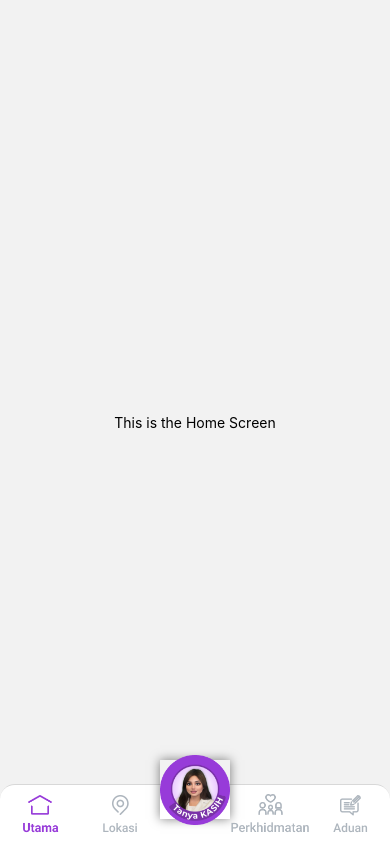
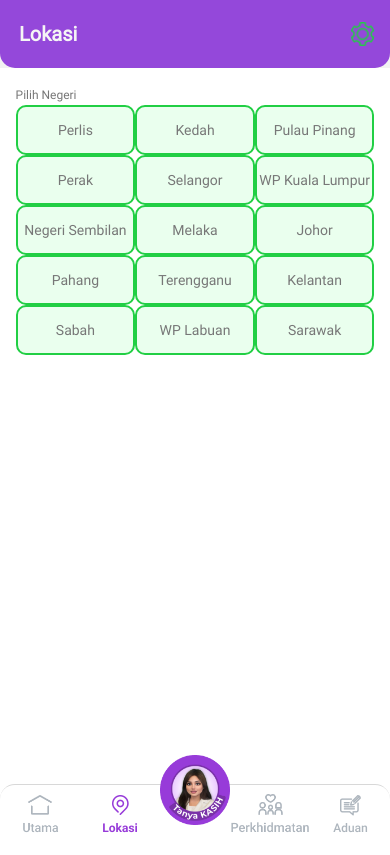
Before and after one commit to enzeeTech/LPPKNApp, a React Native app: screen /LocationScreen in a window 390 px wide. Built offline with nearby package versions, Linux system fonts and the light colour scheme.

Commit message:
Started implementation of LocationScreen
- Header complete
- state selector implemented

TO-DO
- correct state selector layout
- implement list items with scroll view
- set list item to be clickable

```diff
--- a/App.js
+++ b/App.js
@@ -1,11 +1,11 @@
-import { StatusBar } from 'expo-status-bar';
 import { StyleSheet, Text, View, Image, TouchableOpacity, SafeAreaView, Platform} from 'react-native';
 import { useFonts } from 'expo-font';
+import { useCallback } from 'react';
 import { NavigationContainer } from '@react-navigation/native';
 import { createBottomTabNavigator } from '@react-navigation/bottom-tabs';
+import HomeScreen from './app/screens/homeScreen/index';
+import LocationScreen from './app/screens/locationScreen/index';
 import LocationInfoScreen from './app/screens/locationInfoScreen/index';
-import HomeScreen from './app/screens/homeScreen/index';
-import LocationScreen from './app/screens/locationInfoScreen/index';
 import ChatScreen from './app/screens/chatScreen/index';
 import SupportScreen from './app/screens/supportScreen/index';
 import FeedbackScreen from './app/screens/feedbackScreen/index';
@@ -14,7 +14,6 @@ import { SafeAreaProvider } from 'react-native-safe-area-context';
 
 const Tab = createBottomTabNavigator();
 
-
 const tabBarOptions = {
   showLabel: false
 };
@@ -22,11 +21,11 @@ const tabBarOptions = {
 export default function App() {
   // Load the custom font
   const [loaded] = useFonts({
-    'roboto-regular': require('./app/assets/fonts/Roboto-Regular.ttf'),
+    'Roboto-Regular': require('./app/assets/fonts/Roboto-Regular.ttf'),
   });
 
   if (!loaded) {
-    // Font is not loaded yet
+    // Font is not loaded yet, you can return a loading indicator or null
     return null;
   }
 
@@ -75,7 +74,7 @@ export default function App() {
                 iconSource = focused
                   ? require('./app/assets/UtamaActive.png')
                   : require('./app/assets/utamaIcon.png');
-              } else if (route.name === 'LocationInfoScreen') {
+              } else if (route.name === 'LocationScreen') {
                 iconSource = focused
                   ? require('./app/assets/LokasiActive.png')
                   : require('./app/assets/lokasiIcon.png');
@@ -111,9 +110,9 @@ export default function App() {
             tabBarStyle: styles.tabBar,
           })}
         >
-          {/* Define Tab.Screen components for each screen */}
+          {/* Tab screens */}
           <Tab.Screen name="HomeScreen" component={HomeScreen} />
-          <Tab.Screen name="LocationInfoScreen" component={LocationScreen} />
+          <Tab.Screen name="LocationScreen" component={LocationScreen} />
           <Tab.Screen
             name="ChatScreen"
             component={ChatScreen}
@@ -166,10 +165,10 @@ const styles = StyleSheet.create({
     height: 70,
   },
   shadow: {
-    shadowColor: '#000',
-    shadowOpacity: 0.5,
-    shadowRadius: 10,
-    shadowOffset: { width: 0, height: 0 },
+    // shadowColor: '#000',
+    // shadowOpacity: 0.5,
+    // shadowRadius: 10,
+    // shadowOffset: { width: 0, height: 0 },
     elevation: 10, // for Android shadow
   },
 });
--- a/app/screens/common/BottomNavBar.js
+++ b/app/screens/common/BottomNavBar.js
@@ -1,3 +1,5 @@
+{/* Custom Bottom Navigation Bar, no longer in use as the tab bar is created and routed in app.js */ }
+
 import React from 'react';
 import { View, Image, TouchableOpacity, StyleSheet } from 'react-native';
 import { useNavigation, useNavigationState } from '@react-navigation/native';
--- a/app/screens/homeScreen/index.js
+++ b/app/screens/homeScreen/index.js
@@ -1,15 +1,10 @@
 import React from 'react';
 import { View, Text, StyleSheet } from 'react-native';
-// import BottomNavBar from '../common/BottomNavBar';
 
 function HomeScreen() {
   return (
     <View style={styles.container}>
       <Text>This is the Home Screen</Text>
-      {/* <View>
-        <BottomNavBar />
-      </View> */}
-      {/* You can add any placeholder content here */}
     </View>
   );
 }
--- a/app/screens/locationInfoScreen/Header.js
+++ b/app/screens/locationScreen/LocationScreenHeader.js
@@ -5,19 +5,15 @@ function Header() {
     return (
         <View style={styles.outerContainer}>
             <View style={styles.headerContainer}>
-                <TouchableOpacity onPress={() => console.log('Back Button Pressed!')}>
-                    <Image
-                        source={require('../../assets/backArrowKey.png')}
-                        style = {styles.iconStyleBack}
-                    />
-                </TouchableOpacity>
-                <Text style={styles.headerText}>Lokasi Premis LPPKN</Text>
+                <Text style={styles.headerText}>Lokasi</Text>
+                <View style={styles.iconContainer}>
                     <TouchableOpacity onPress={() => console.log('Settings Button Pressed!')}>
                         <Image
                             source={require('../../assets/settingsIcon.png')}
                             style = {styles.iconStyleSetting}
                         />
                     </TouchableOpacity>
+                </View>
             </View>
         </View>
     );
@@ -34,27 +30,23 @@ const styles = StyleSheet.create({
         height: 68,
         flexDirection: 'row',
         alignItems: 'center',
-        justifyContent: 'space-between',
-        paddingHorizontal: 15,
     },
     headerText: {
         color: '#F5F5F5',
-        fontWeight: '600',
+        fontWeight: '700',
         fontSize: 20,
         fontFamily: 'Roboto-Regular',
         flex: 1,
         textAlign: 'center',
     },
-    iconStyleBack: {
-        width: 25,
-        height: 25,
-        resizeMode: 'contain',
+    iconContainer: {
+        marginLeft: '65%',
+        paddingRight: 15,
     },
     iconStyleSetting: {
         width: 25,
         height: 25,
         resizeMode: 'contain',
-        backgroundColor: 'transparent',
     },
 });
 
--- /dev/null
+++ b/app/screens/locationScreen/StateTable.js
@@ -0,0 +1,87 @@
+import React from 'react';
+import { View, Text, StyleSheet, SafeAreaView, TouchableOpacity } from 'react-native';
+
+function StateTable() {
+    const numRows = 5;
+    const numColumns = 3;
+    const nameList = ['Perlis', 'Kedah', "Pulau Pinang", "Perak", "Selangor", "WP Kuala Lumpur",
+                      "Negeri Sembilan", "Melaka", "Johor", "Pahang", "Terengganu", "Kelantan", "Sabah",
+                      "WP Labuan",  "Sarawak"];
+
+    const handleItemPress = (itemText) => {
+        // Handle the press event for the specific item
+        console.log(`Item "${itemText}" is pressed`);
+      };
+
+    // Generate button elements
+    const buttons = [];
+    let itemIndex = 0; // Initialize the index for itemsArray
+
+    for (let i = 0; i < numRows; i++) {
+        const row = [];
+        for (let j = 0; j < numColumns; j++) {
+        if (itemIndex < nameList.length) {
+            const itemText = nameList[itemIndex];
+            row.push(
+            <TouchableOpacity
+                style={[styles.button, {
+                    // marginLeft: j > 0 ? buttonMargin : 5, // Horizontal margin
+                    // marginTop: i > 0 ? buttonMargin : 5, // Vertical margin
+                    }
+                ]}
+                key={itemIndex}
+                onPress={() => handleItemPress(itemText)}
+            >
+                <Text style={styles.buttonText}>{itemText}</Text>
+            </TouchableOpacity>
+            );
+            itemIndex++; // Increment the index for itemsArray
+        }
+        }
+        buttons.push(
+        <View style={styles.buttonRow} key={i}>
+            {row}
+        </View>
+        );
+    }
+
+    return (
+        <View style={styles.container}>
+          {/* Render the button rows */}
+          {buttons}
+        </View>
+      );
+
+}
+
+const styles = StyleSheet.create({
+    container: {
+        flex: 1,
+        padding: '4%',
+        paddingTop: '1%',
+    },
+    buttonRow: {
+        flexDirection: 'row',
+        justifyContent: 'space-between',
+        // marginHorizontal: 10
+    },
+    button: {
+        flex: 1,
+        backgroundColor: '#EAFFEE',
+        borderRadius: 10, // Rounded edges
+        borderColor: '#21CF44',
+        borderWidth: 2,
+        alignItems: 'center',
+        justifyContent: 'center',
+        height: 50,
+        width: 114
+    },
+    buttonText: {
+        fontFamily: 'Roboto-Regular',
+        fontSize: 14,
+        color: '#777777',
+        textAlign: 'center',
+    },
+  });
+
+export default StateTable;
--- /dev/null
+++ b/app/screens/locationScreen/index.js
@@ -0,0 +1,50 @@
+import React from 'react';
+import { View, Text, StyleSheet, SafeAreaView, TouchableOpacity } from 'react-native';
+import { Table, Row, Rows } from 'react-native-table-component';
+import Header from './LocationScreenHeader';
+import StateTable from './StateTable';
+
+function LocationScreen() {
+
+  return (
+    <SafeAreaView style={styles.container}>
+        <View style={styles.headerContainer}>
+            <Header />
+        </View>
+        <View style={styles.stateContainer}>
+            <Text style={styles.bodyText}>Pilih Negeri</Text>
+            <StateTable />
+        </View>
+    </SafeAreaView>
+  );
+}
+
+const styles = StyleSheet.create({
+    container: {
+        flex: 1,
+        backgroundColor: '#9448DA',
+        backgroundColor: 'transparent',
+
+    },
+    headerContainer: {
+        backgroundColor: 'transparent',
+        // zIndex: 5,
+    },
+    stateContainer: {
+        flex: 1,
+        backgroundColor: '#FFFF',
+        // zIndex: 1,
+    },
+    bodyText: {
+        color: '#777777',
+        // fontWeight: '700',
+        paddingLeft: '4%',
+        fontSize: 12,
+        fontFamily: 'Roboto-Regular',
+        paddingTop: '5%',
+        // flex: 1,
+        // textAlign: 'center',
+    },
+});
+
+export default LocationScreen;
--- a/package.json
+++ b/package.json
@@ -20,7 +20,8 @@
     "react-native-gesture-handler": "^2.14.0",
     "react-native-reanimated": "^3.6.0",
     "react-native-safe-area-context": "^4.6.3",
-    "react-native-screens": "~3.22.0"
+    "react-native-screens": "~3.22.0",
+    "react-native-table-component": "^1.2.2"
   },
   "devDependencies": {
     "@babel/core": "^7.20.0"
```
Also changed, not shown: 1 other file (tests, documents, lock files or other folders). Lines whose indentation alone changed are shown as unchanged.
